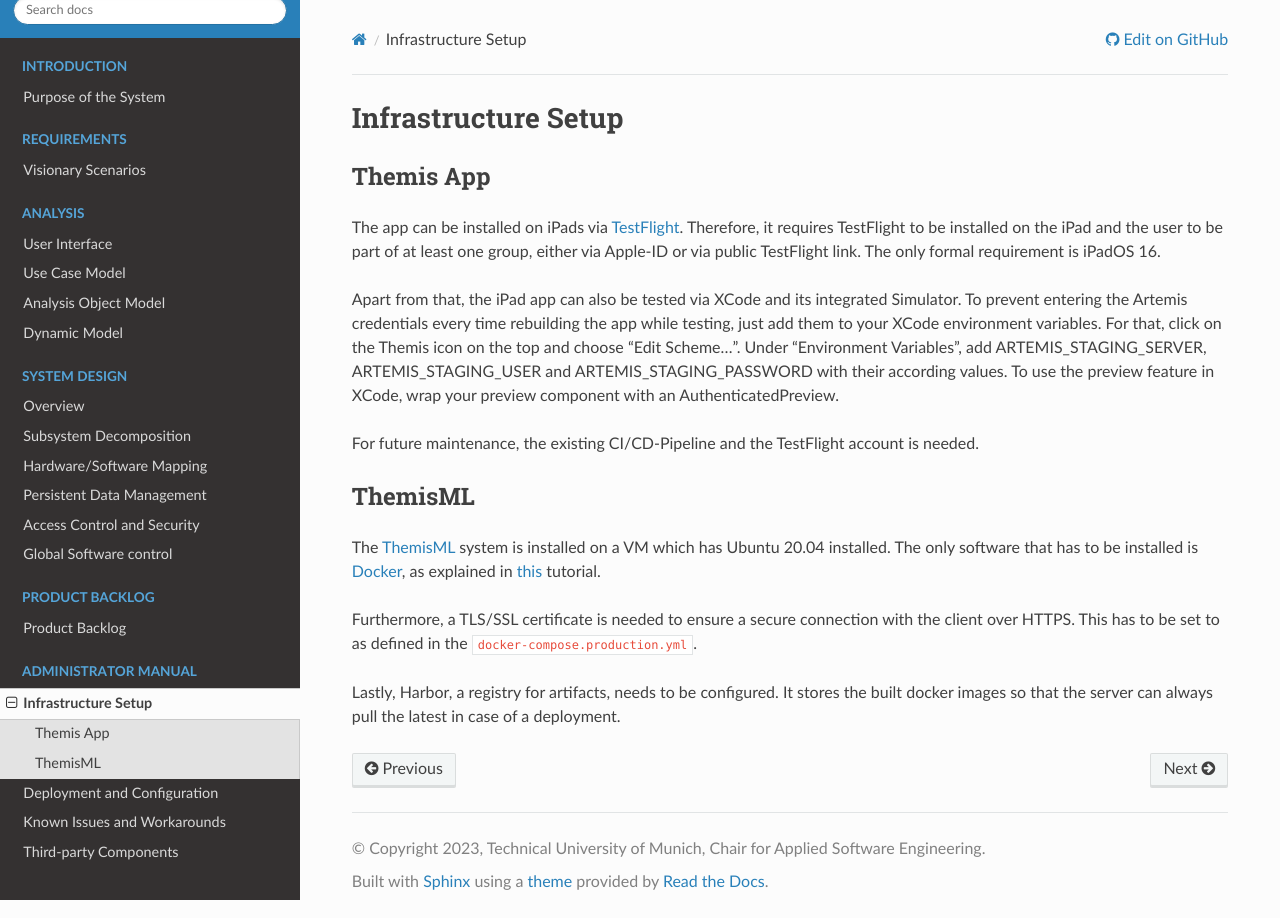
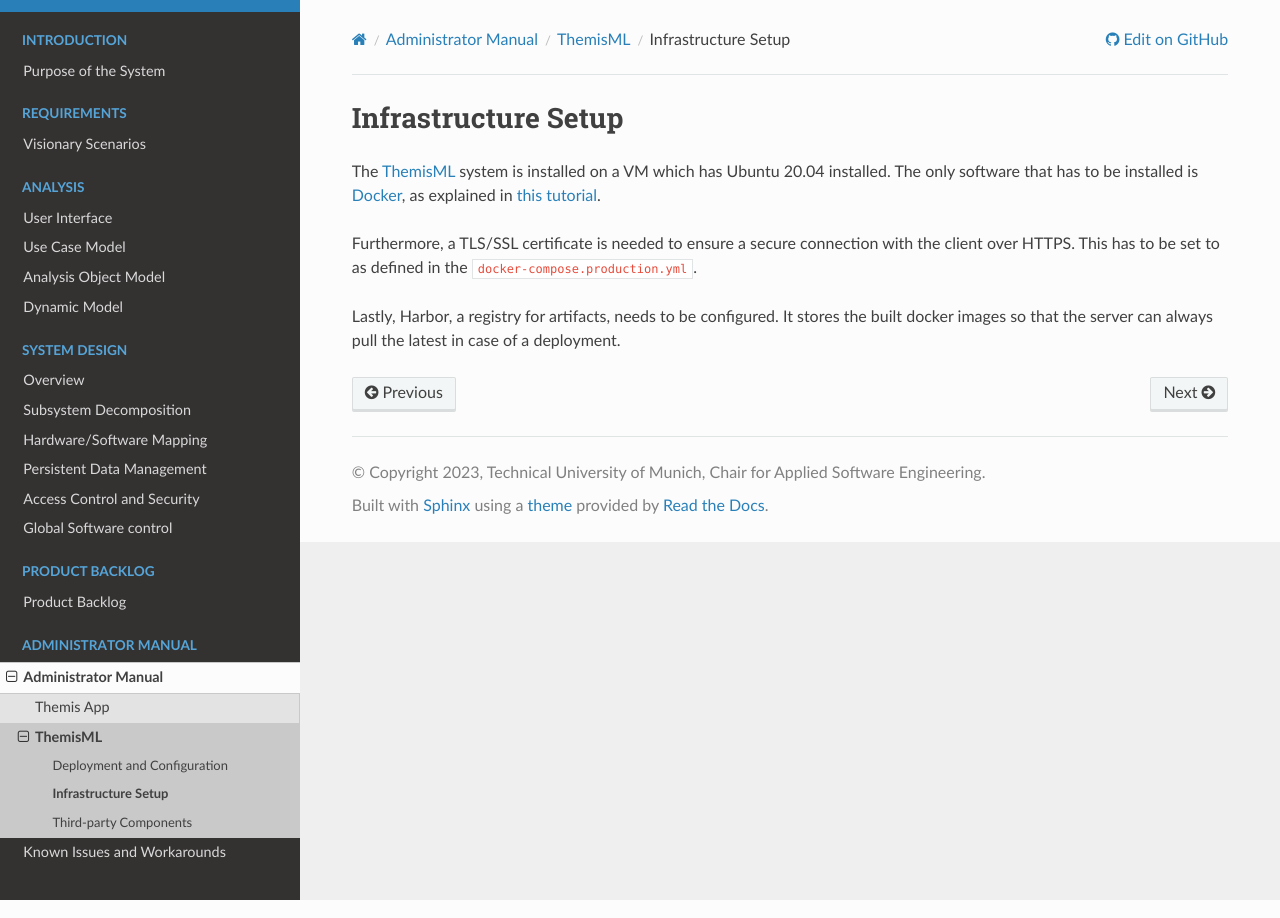
Before and after one commit to ls1intum/Themis, a Sphinx documentation site: the page built from docs/admin/themisml/infrastructure.rst, in a window 1280 px wide. Built offline with Sphinx 7.4.7 and the Read the Docs theme 2.0.0, drawn with Linux system fonts in a browser that asks for light colours.

Commit message:
separate administrator manual into 2 sections

```diff
--- /dev/null
+++ b/docs/admin/index.rst
@@ -0,0 +1,9 @@
+Administrator Manual
+===========================================
+
+.. toctree::
+    :caption: Administrator Manual
+    :includehidden:
+
+    app/index
+    themisml/index
--- a/docs/admin/infrastructure.rst
+++ b/docs/admin/themisml/infrastructure.rst
@@ -3,27 +3,8 @@ Infrastructure Setup
 
 .. Describe the setup of the infrastructure in terms of hardware, software and protocols so it can be configured by a system administrator at the client site. This include virtual machines, software packages etc. You can reuse the deployment diagram from the section Hardware/Software Mapping. Describe the installation and startup order for each component. You can reuse the use cases from the section Boundary Conditions. For example: If you have used docker reuse the Docker installation instructions from the cross project space.
 
-*****
-Themis App
-*****
-
-The app can be installed on iPads via `TestFlight`_. Therefore, it requires TestFlight to be installed on the iPad and the user
-to be part of at least one group, either via Apple-ID or via public TestFlight link. The only formal requirement is iPadOS 16.
-
-Apart from that, the iPad app can also be tested via XCode and its integrated Simulator. To prevent entering the Artemis
-credentials every time rebuilding the app while testing, just add them to your XCode environment variables. For that, click on
-the Themis icon on the top and choose "Edit Scheme...". Under "Environment Variables", add ARTEMIS_STAGING_SERVER,
-ARTEMIS_STAGING_USER and ARTEMIS_STAGING_PASSWORD with their according values. To use the preview feature in XCode, wrap
-your preview component with an AuthenticatedPreview.
-
-For future maintenance, the existing CI/CD-Pipeline and the TestFlight account is needed.
-
-*****
-ThemisML
-*****
-
 The `ThemisML`_ system is installed on a VM which has Ubuntu 20.04 installed. The only software that has to be installed is
-`Docker`_, as explained in `this`_ tutorial.
+`Docker`_, as explained in `this tutorial <https://docs.docker.com/engine/install/ubuntu/>`_.
 
 Furthermore, a TLS/SSL certificate is needed to ensure a secure connection with the client over HTTPS. This has to be set to
 as defined in the ``docker-compose.production.yml``.
--- a/docs/index.rst
+++ b/docs/index.rst
@@ -52,7 +52,5 @@ Themis: Artemis Tutor Grading App for iPad
     :includehidden:
     :maxdepth: 3
 
-    admin/infrastructure
-    admin/deployment
+    admin/index
     admin/issues
-    admin/third-party
```
Also changed, not shown: other parts of docs/admin/themisml/infrastructure.rst (+1 -1 lines), docs/admin/app/deployment.rst (added, +33 -0 lines), docs/admin/app/index.rst (added, +10 -0 lines), docs/admin/app/infrastructure.rst (added, +15 -0 lines), docs/admin/app/third-party.rst (renamed from docs/admin/third-party.rst, +0 -48 lines), docs/admin/themisml/deployment.rst (renamed from docs/admin/deployment.rst, +0 -37 lines), docs/admin/themisml/index.rst (added, +10 -0 lines), docs/admin/themisml/third-party.rst (added, +40 -0 lines), docs/analysis/dynamic-model.rst (+5 -5 lines).
